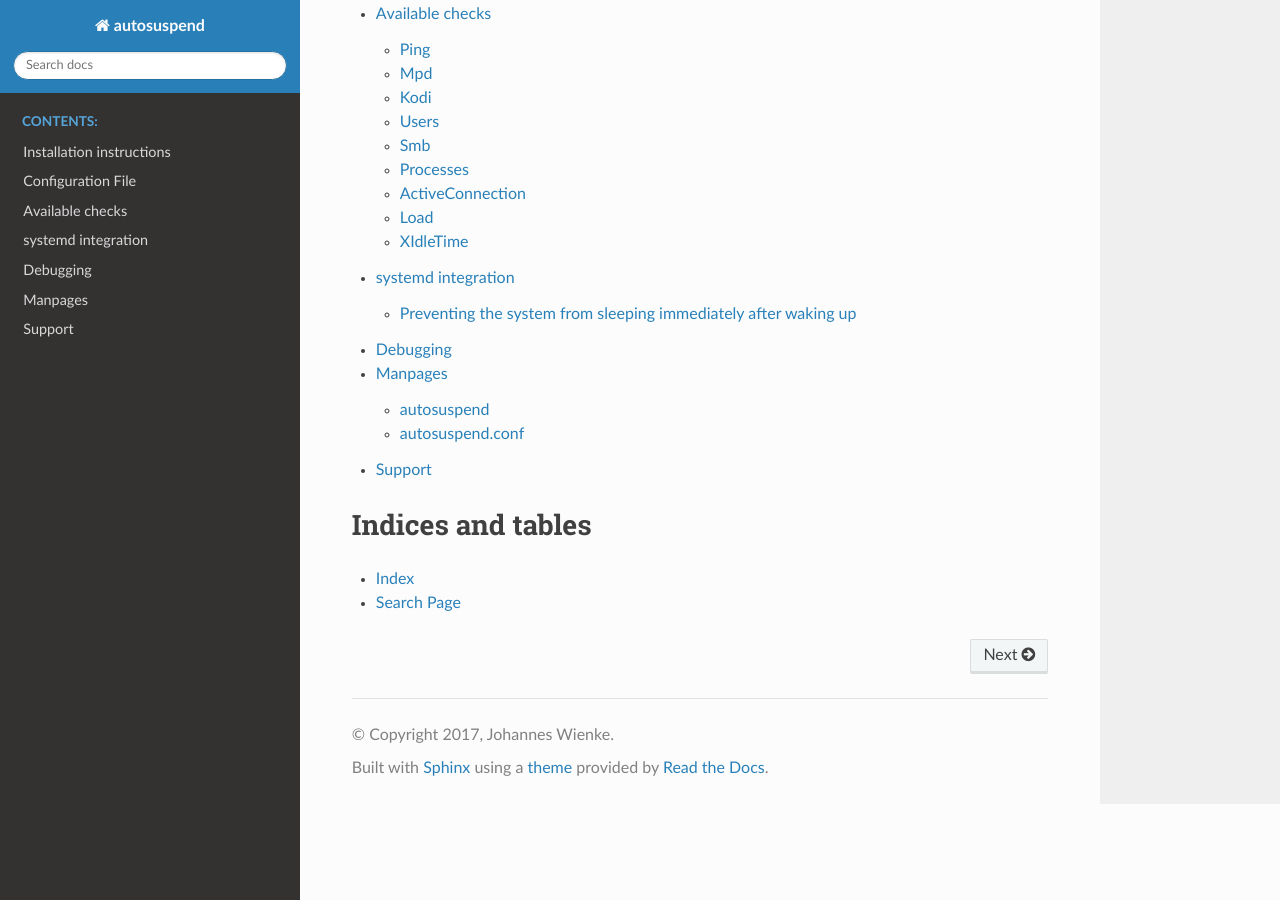
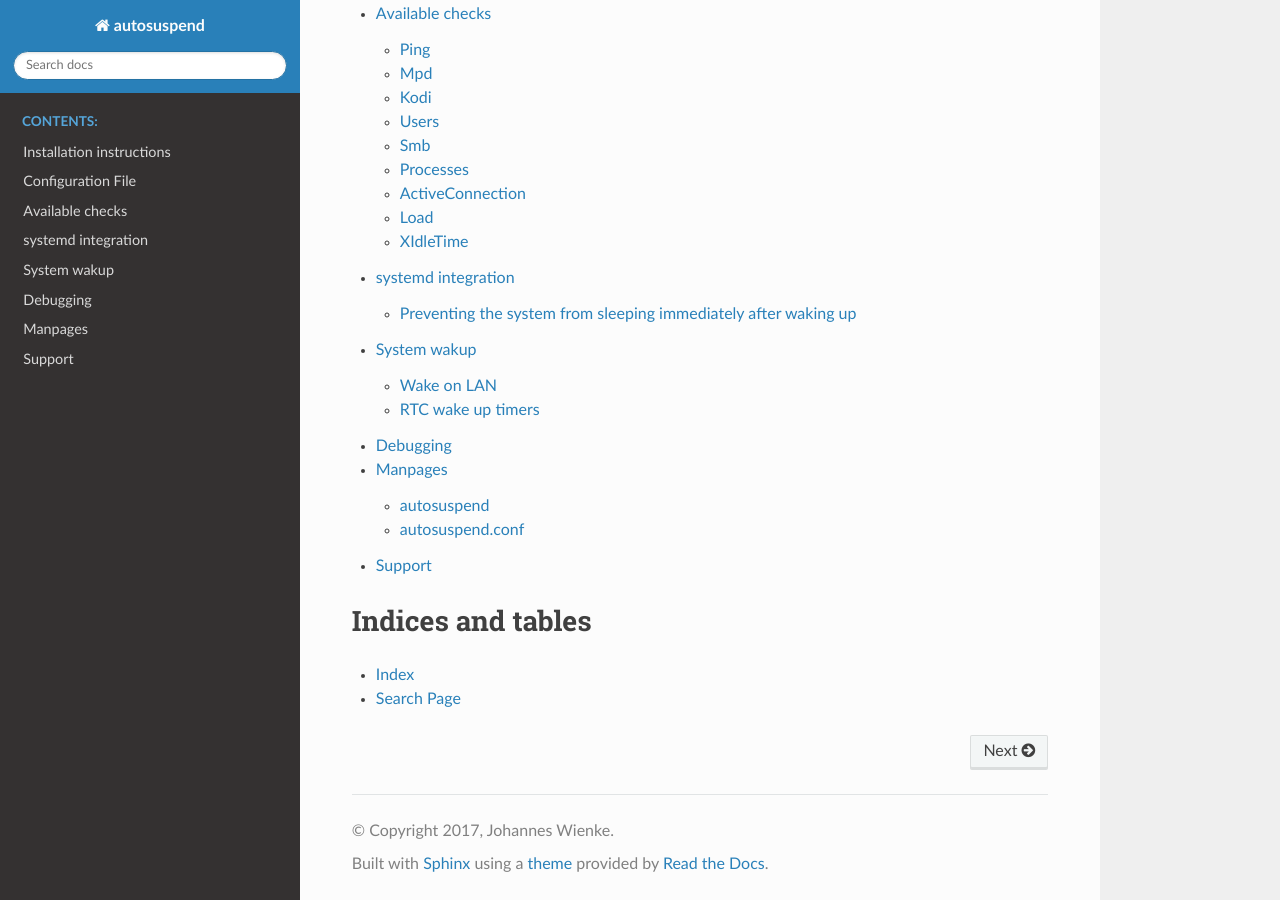
Before and after one commit to languitar/autosuspend, a Sphinx documentation site: the page built from doc/source/index.rst, in a window 1280 px wide and 900 px high, scrolled down 651 px. Built offline with Sphinx 7.4.7 and the Read the Docs theme 2.0.0, drawn with Linux system fonts in a browser that asks for light colours; the version number could not be read and is left out; some of the changed lines change nothing that is shown.

Commit message:
Document how to wake up a system again

```diff
--- a/doc/source/index.rst
+++ b/doc/source/index.rst
@@ -11,6 +11,7 @@
    configuration_file
    available_checks
    systemd_integration
+   wakeup
    debugging
    manpages
    support
--- /dev/null
+++ b/doc/source/wakeup.rst
@@ -0,0 +1,48 @@
+System wakup
+============
+
+|project_bold| itself does not handle waking up the system in case it is needed again.
+Several solutions exist for this case, which will be enumerated here.
+
+Wake on LAN
+-----------
+
+A simple way to wake up the system is to enable `Wake on LAN <https://en.wikipedia.org/wiki/Wake-on-LAN>`_.
+Here, a special network packet can be used to wake up the system again.
+Multiple front-ends exist to send these magick packets.
+The typical usage scenario with this approach is to manually send the magic packet when the system is needed, wait a few seconds, and then to perform the intended tasks with the system.
+
+Wake on LAN needs to be specifically enabled on the system.
+Typically, the documentation of common Linux distributions explains how to enable Wake on LAN:
+
+* `Archlinux <https://wiki.archlinux.org/index.php/Wake-on-LAN>`__
+* `Debian <https://wiki.debian.org/WakeOnLan>`__
+* `Ubuntu <https://help.ubuntu.com/community/WakeOnLan>`__
+
+A set of front-ends for various platforms allows to send the magic packets. For instance:
+
+* `gWakeOnLan <http://www.muflone.com/gwakeonlan/english/>`__: GTK GUI, Linux
+* `wol <https://sourceforge.net/projects/wake-on-lan/>`__: command line, Linux
+* `Wake On Lan <https://sourceforge.net/projects/aquilawol/>`__: GUI, Windows
+* `Wake On Lan <https://play.google.com/store/apps/details?id=co.uk.mrwebb.wakeonlan>`__: Android
+* `Wake On Lan <https://f-droid.org/en/packages/net.mafro.android.wakeonlan/>`__: Android, open-source
+* `Kore (Kodi remote control) <https://play.google.com/store/apps/details?id=org.xbmc.kore>`__: Android, for Kodi users
+* `Mocha WOL <https://itunes.apple.com/de/app/mocha-wol/id422625778>`__: iOS
+
+RTC wake up timers
+------------------
+
+Another option is to schedule a time at which the system shall wake up automatically using RTC timers.
+This can be handy in case the system shall perform a task in the future, but can sleep until this task starts.
+A common front-end to control these timers is `rtcwake <https://linux.die.net/man/8/rtcwake>`__, which can be used as follow:
+
+.. code-block:: bash
+
+   # wake up again at a specified date
+   rtcwake -m no --date '2017-12-24 17:02:23'
+   # wake up again in a number of seconds
+   rtcwake -m no -s 600
+
+Please refer to :manpage:`rtcwake(8)` for further possibilities.
+
+Scheduled wake ups are a planned feature for |project|.
```
